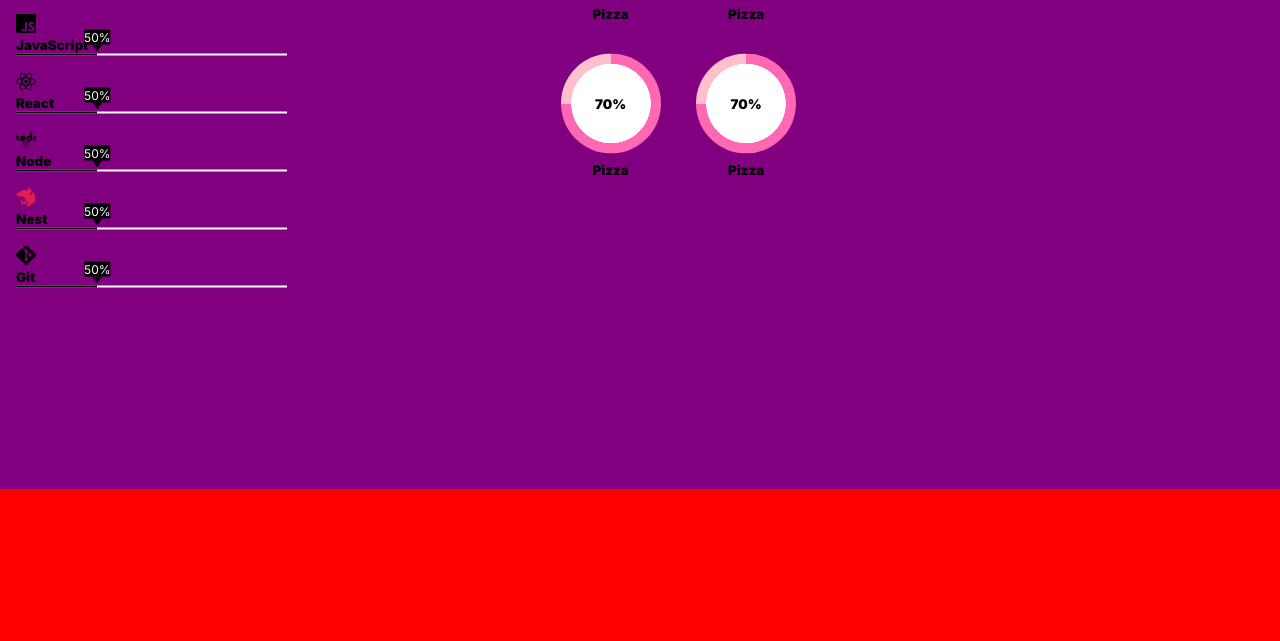
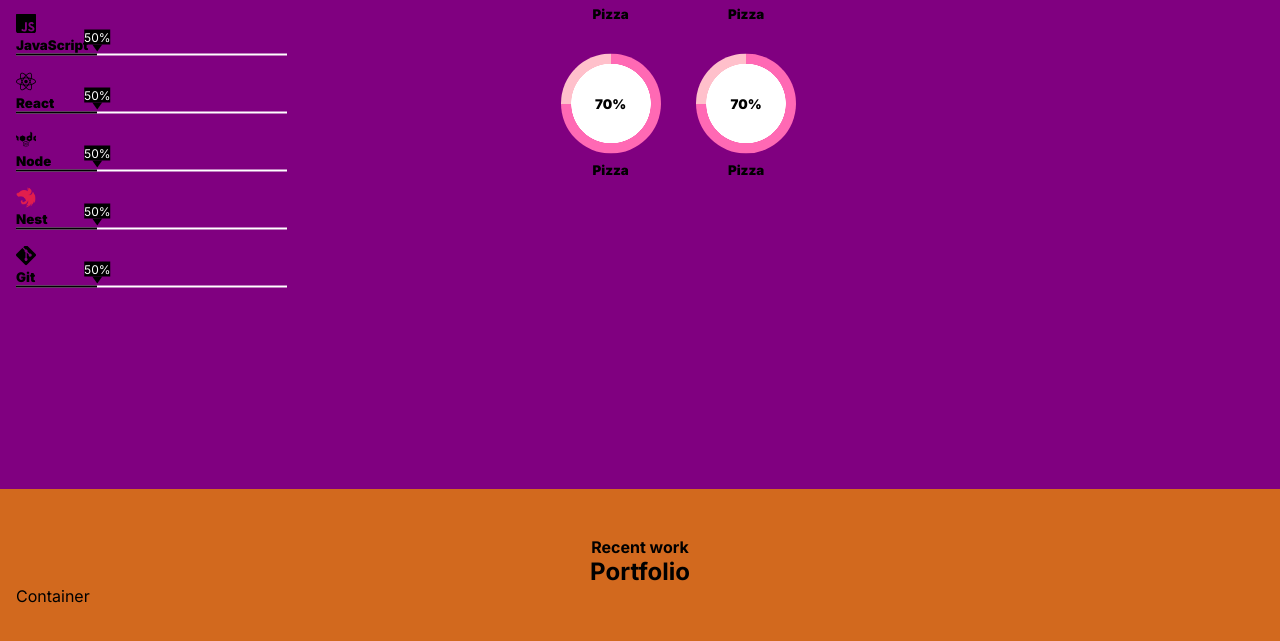
Before and after one commit to GeorgeIonita1/Portfolio, a Next.js app in the folder client/: page / in a window 1280 px wide. Shown: the part 3233-3874 px from the top of the page. Before the commit the page ends 3722 px from the top, so only its background shows below. Built offline with nearby package versions, Linux system fonts and the light colour scheme.

Commit message:
Added portfolio section

```diff
--- a/client/src/app/page.tsx
+++ b/client/src/app/page.tsx
@@ -2,6 +2,7 @@ import AboutMe from "@/components/AboutMe/AboutMe";
 import Experience from "@/components/Experience/Experience";
 import NavigationBar from "@/components/NavigationBar/NavigationBar";
 import Presentation from "@/components/Presentation/Presentation";
+import RecentWork from "@/components/RecentWork/RecentWork";
 import SkillsOverview from "@/components/SkillsOverview/SkillsOverview";
 
 export default function Home() {
@@ -12,6 +13,7 @@ export default function Home() {
       <AboutMe />
       <Experience />
       <SkillsOverview />
+      <RecentWork />
     </>
   )
 }
--- /dev/null
+++ b/client/src/components/RecentWork/RecentWork.module.scss
@@ -0,0 +1,7 @@
+.recentwork {
+    background-color: chocolate;
+
+    &Container {
+
+    }
+}
--- /dev/null
+++ b/client/src/components/RecentWork/RecentWork.tsx
@@ -0,0 +1,15 @@
+import styles from './RecentWork.module.scss';
+
+export default function RecentWork() {
+    return (
+        <section className={styles.recentwork}>
+            <div className='title-container'>
+                <h4>Recent work</h4>
+                <h2>Portfolio</h2>
+            </div>
+            <div className={styles.recentworkContainer}>
+                Container
+            </div>
+        </section>
+    )
+}
```
